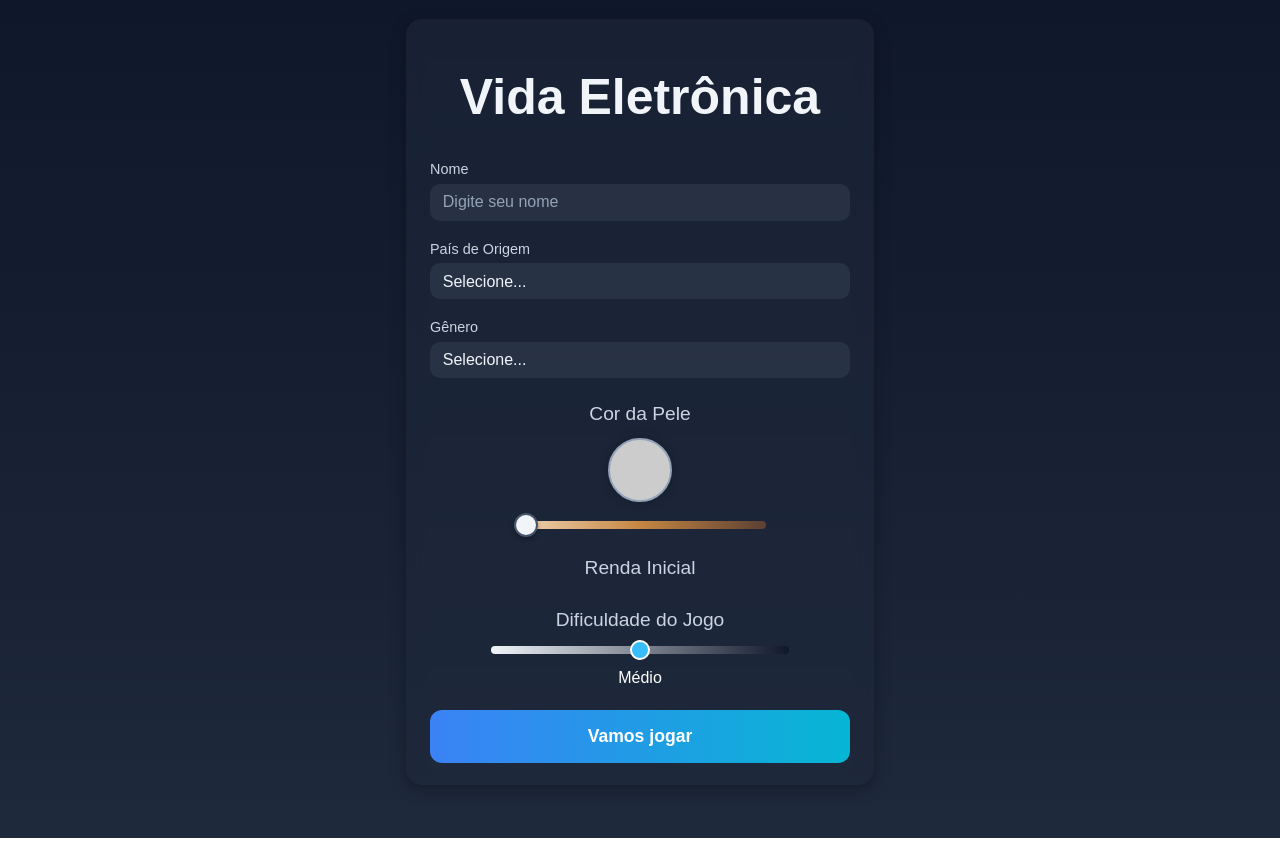
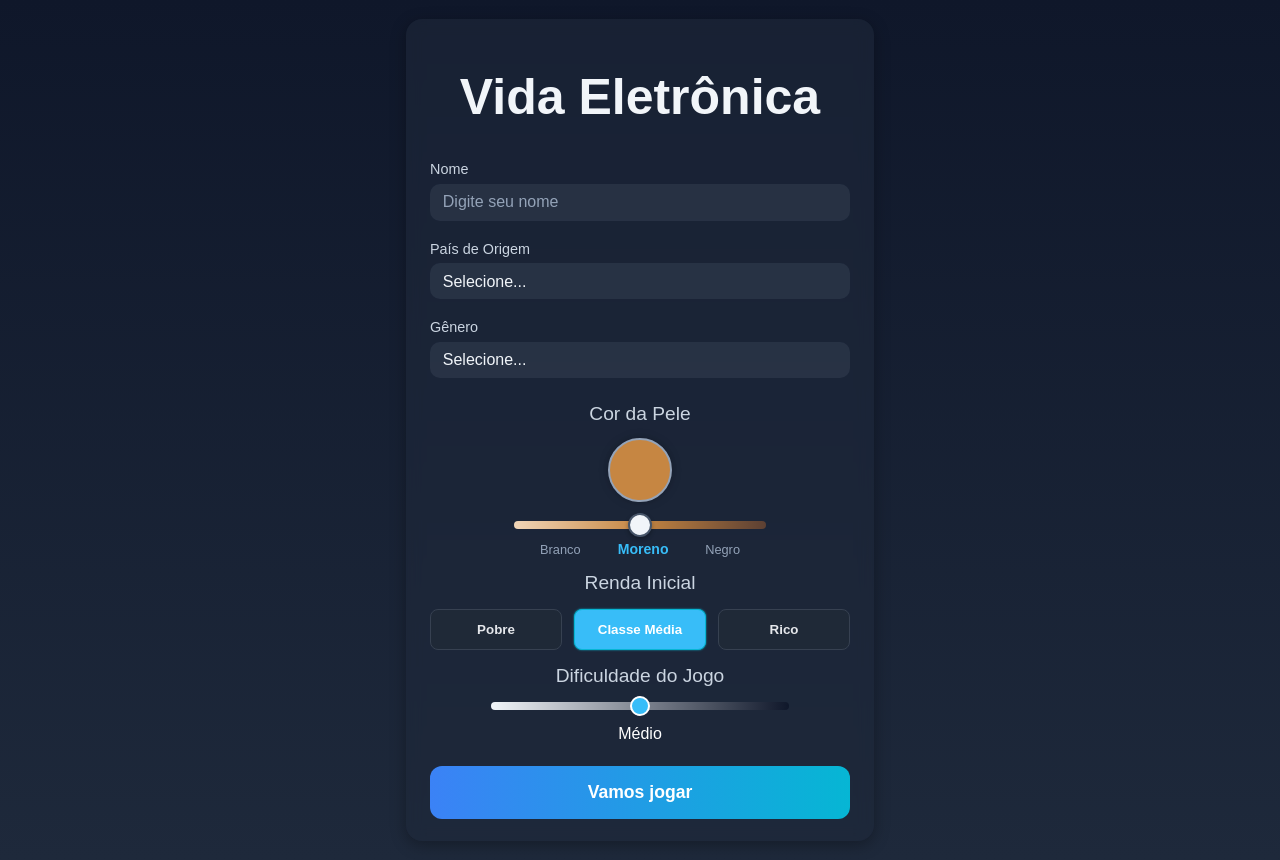
Before and after one commit to Cauadeassis/lifeGame, a Next.js app: page /customizer in a window 1280 px wide. Before the commit the page ends 838 px from the top, so only its background shows below. Built offline with nearby package versions, Linux system fonts and the light colour scheme.

Commit message:
Trying to adjust gameDifficulty

```diff
--- a/pages/customizer.jsx
+++ b/pages/customizer.jsx
@@ -1,6 +1,7 @@
 import React, { useState } from "react";
 import styles from "../styles/pages/customizer.module.css";
 import Header from "../components/header";
+import Head from "next/head";
 import SkinSelector from "../components/skinSelector";
 import IncomeSelector from "../components/incomeSelector";
 import GameDifficulty from "../components/gameDifficulty";
@@ -9,7 +10,7 @@ export default function Customizer() {
   const [playerName, updatePlayerName] = useState("");
   const [country, setCountry] = useState("");
   const [skinTone, setSkinTone] = useState("middleTone");
-  const [income, setIncome] = useState("");
+  const [income, setIncome] = useState("middle");
   const [difficulty, setDifficulty] = useState(3);
   const [gender, setGender] = useState("");
 
@@ -18,7 +19,10 @@ export default function Customizer() {
     window.location.href = "/game";
   }
   function handleStartGame() {
-    if (!playerName.trim()) return;
+    if (!playerName || !country || !gender || !income || !skinTone) {
+      alert("Preencha todos os campos!");
+      return;
+    }
     onStartGame({
       name: playerName,
       country,
@@ -29,6 +33,10 @@ export default function Customizer() {
   }
 
   return (
+    <>
+      <Head>
+        <title>Customização</title>
+      </Head>
       <div className={styles.body}>
         <div className={styles.siteContent}>
           <Header />
@@ -71,13 +79,13 @@ export default function Customizer() {
           </section>
           <SkinSelector
             skinTone={skinTone}
-          gender={gender}
+            gender={gender || "male"}
             setSkinTone={setSkinTone}
             className={styles.section}
           />
           <IncomeSelector
             income={income}
-          gender={gender}
+            gender={gender || "male"}
             setIncome={setIncome}
             className={styles.section}
           />
@@ -98,5 +106,6 @@ export default function Customizer() {
           </section>
         </div>
       </div>
+    </>
   );
 }
--- a/pages/index.jsx
+++ b/pages/index.jsx
@@ -2,6 +2,7 @@ import React, { useState } from "react";
 import { useRouter } from "next/router";
 import styles from "../styles/pages/initialPage.module.css";
 import Header from "../components/header";
+import Head from "next/head";
 
 export default function InitialPage() {
   const [playerName, updatePlayerName] = useState("");
@@ -16,6 +17,10 @@ export default function InitialPage() {
   };
 
   return (
+    <>
+      <Head>
+        <title>Página Inicial</title>
+      </Head>
       <div className={styles.body}>
         <Header />
         <main className={styles.main}>
@@ -33,5 +38,6 @@ export default function InitialPage() {
           <span className={styles.version}>v0.0.1 alpha</span>
         </footer>
       </div>
+    </>
   );
 }
```
Also changed, not shown: pages/randomizer.jsx (+12 -1 lines). Lines whose indentation alone changed are shown as unchanged.
